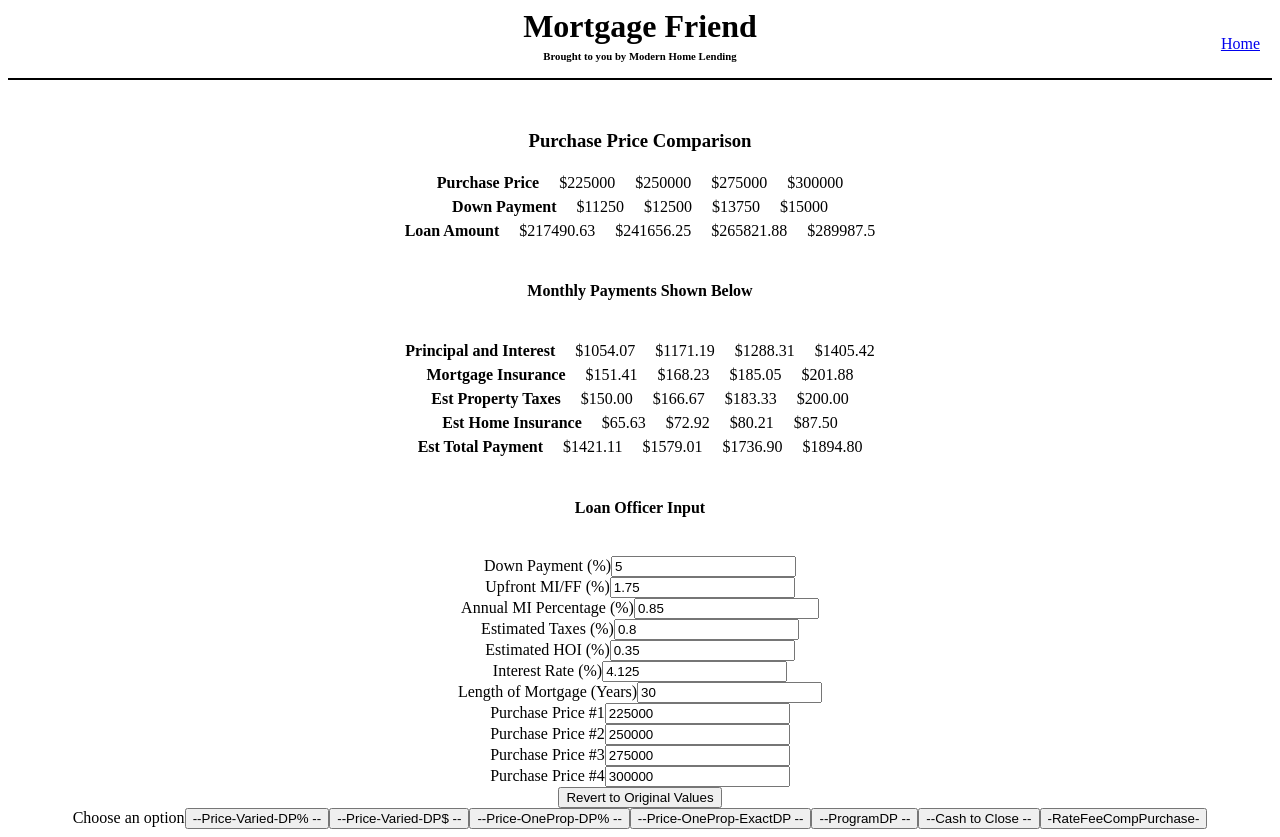
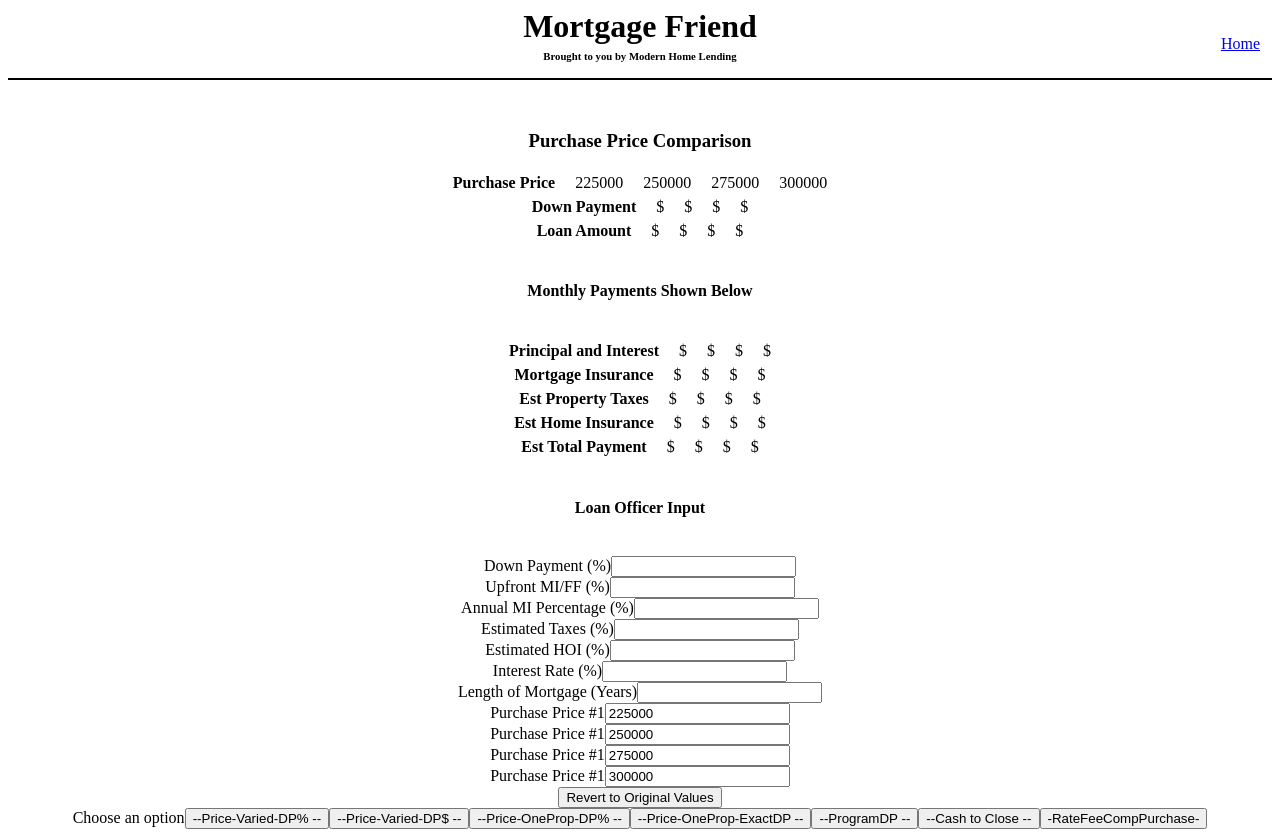
Before and after one commit to Zakery1/More-Friend, an Angular app: page /pvdp in a window 1280 px wide. Built offline with nearby package versions, Linux system fonts and the light colour scheme.

Commit message:
add first ngfor to purchase price

```diff
--- a/src/app/modules/services/purchase-prices.service.ts
+++ b/src/app/modules/services/purchase-prices.service.ts
@@ -5,15 +5,13 @@
 })
 export class PurchasePricesService {
 
+	public purchasePrices = [];
 	public purchasePriceOne: number;
 	public purchasePriceTwo: number;
 	public purchasePriceThree: number;
 	public purchasePriceFour: number;
 
 	constructor() {
-		this.purchasePriceOne = 225000;
-		this.purchasePriceTwo = 250000;
-		this.purchasePriceThree = 275000;
-		this.purchasePriceFour = 300000;
+		this.purchasePrices = [225000, 250000, 275000, 300000];
 	}
 }
--- a/src/app/modules/situations/components/price-varied-dp/price-varied-dp.component.html
+++ b/src/app/modules/situations/components/price-varied-dp/price-varied-dp.component.html
@@ -4,10 +4,7 @@
 		<div class="ppc">
 			<div class="ppc-row">
 				<div class="display-pprices display-pprices-l">Purchase Price</div>
-				<div class="display-pprices">${{purchasePriceOne}}</div>
-				<div class="display-pprices">${{purchasePriceTwo}}</div>
-				<div class="display-pprices">${{purchasePriceThree}}</div>
-				<div class="display-pprices">${{purchasePriceFour}}</div>
+				<div *ngFor="let purchasePrice of purchasePrices" class="display-pprices">{{purchasePrice}}</div>
 			</div>
 			<div class="ppc-row">
 				<div class="display-pprices display-pprices-l">Down Payment</div>
@@ -86,10 +83,7 @@
 		<p class="input-line">Estimated HOI (%)<input (input)="update()" [(ngModel)]="estimateHOI" type="number"></p>
 		<p class="input-line">Interest Rate (%)<input (input)="update()" [(ngModel)]="interestRate" type="number"></p>
 		<p class="input-line">Length of Mortgage (Years)<input (input)="update()" [(ngModel)]="mortgageYears" type="number"></p>
-		<p class="input-line">Purchase Price #1<input (input)="update()" [(ngModel)]="purchasePriceOne" type="number"></p>
-		<p class="input-line">Purchase Price #2<input (input)="update()" [(ngModel)]="purchasePriceTwo" type="number"></p>
-		<p class="input-line">Purchase Price #3<input (input)="update()" [(ngModel)]="purchasePriceThree" type="number"></p>
-		<p class="input-line">Purchase Price #4<input (input)="update()" [(ngModel)]="purchasePriceFour" type="number"></p>
+		<p *ngFor="let purchasePrice of purchasePrices;let index = index;trackBy:trackByIndex;" class="input-line">Purchase Price #1<input (input)="update()" [(ngModel)]="purchasePrices[index]" type="number"></p>
 	</div>
 	<button (click)="toOriginal()">Revert to Original Values</button>
 </div>
--- a/src/app/modules/situations/components/price-varied-dp/price-varied-dp.component.ts
+++ b/src/app/modules/situations/components/price-varied-dp/price-varied-dp.component.ts
@@ -1,3 +1,4 @@
+// angular
 import { Component, OnInit } from '@angular/core';
 
 // services
@@ -11,142 +12,152 @@
 })
 export class PriceVariedDpComponent implements OnInit {
 
-	public purchasePriceOne: number;
-	public purchasePriceTwo: number;
-	public purchasePriceThree: number;
-	public purchasePriceFour: number;
+	private config = {
+		downPaymentPercentage: null,
+		upfrontMiFf: null,
+		miPercentage: null,
+		estimatedTaxes: null,
+		estimateHOI: null,
+		interestRate: null,
+		mortgageYears: null
+	};
 
-	public downPaymentPercentage: number;
-	public upfrontMiFf: number;
-	public miPercentage: number;
-	public estimatedTaxes: number;
-	public estimateHOI: number;
-	public interestRate: number;
-	public mortgageYears: number;
+	public purchasePrices = [];
+	private downPayments = [];
+	private loanAmounts = [];
+	private pAndIs = [];
+	private mortgageInsurances = [];
+	private estimatePTs = [];
+	private estimatesHIs = [];
+	private estimatedPayments = [];
+
 
 	constructor(
 		private purchasePriceService: PurchasePricesService,
 		private priceVariedDPService: PriceVariedDPService) {
-		this.loadPurchasePrices();
-		this.loadComponentValues();
-	}
-
-	public downPaymentOne = (this.purchasePriceOne * this.downPaymentPercentage) / 100;
-	public downPaymentTwo = (this.purchasePriceTwo * this.downPaymentPercentage) / 100;
-	public downPaymentThree = (this.purchasePriceThree * this.downPaymentPercentage) / 100;
-	public downPaymentFour = (this.purchasePriceFour * this.downPaymentPercentage) / 100;
-
-	public loanAmountOne = (this.purchasePriceOne * (100 - this.downPaymentPercentage) / 100) * (100 + this.upfrontMiFf) / 100;
-	public loanAmountTwo = (this.purchasePriceTwo * (100 - this.downPaymentPercentage) / 100) * (100 + this.upfrontMiFf) / 100;
-	public loanAmountThree = (this.purchasePriceThree * (100 - this.downPaymentPercentage) / 100) * (100 + this.upfrontMiFf) / 100;
-	public loanAmountFour = (this.purchasePriceFour * (100 - this.downPaymentPercentage) / 100) * (100 + this.upfrontMiFf) / 100;
-
-	// tslint:disable-next-line:max-line-length
-	public pAndIOne = ((this.interestRate / 1200.0 * this.loanAmountOne) / (1.0 - Math.pow(1.0 + this.interestRate / 1200.00, -1.0 * this.mortgageYears * 12))).toFixed(2);
-	// tslint:disable-next-line:max-line-length
-	public pAndITwo = ((this.interestRate / 1200.0 * this.loanAmountTwo) / (1.0 - Math.pow(1.0 + this.interestRate / 1200.00, -1.0 * this.mortgageYears * 12))).toFixed(2);
-	// tslint:disable-next-line:max-line-length
-	public pAndIThree = ((this.interestRate / 1200.0 * this.loanAmountThree) / (1.0 - Math.pow(1.0 + this.interestRate / 1200.00, -1.0 * this.mortgageYears * 12))).toFixed(2);
-	// tslint:disable-next-line:max-line-length
-	public pAndIFour = ((this.interestRate / 1200.0 * this.loanAmountFour) / (1.0 - Math.pow(1.0 + this.interestRate / 1200.00, -1.0 * this.mortgageYears * 12))).toFixed(2);
-
-	public mortgageInsuranceOne = +((this.purchasePriceOne - this.downPaymentOne) * this.miPercentage / 1200).toFixed(2);
-	public mortgageInsuranceTwo = +((this.purchasePriceTwo - this.downPaymentTwo) * this.miPercentage / 1200).toFixed(2);
-	public mortgageInsuranceThree = +((this.purchasePriceThree - this.downPaymentThree) * this.miPercentage / 1200).toFixed(2);
-	public mortgageInsuranceFour = +((this.purchasePriceFour - this.downPaymentFour) * this.miPercentage / 1200).toFixed(2);
-
-	public estimatedPTOne = (this.purchasePriceOne * this.estimatedTaxes / 1200).toFixed(2);
-	public estimatedPTTwo = (this.purchasePriceTwo * this.estimatedTaxes / 1200).toFixed(2);
-	public estimatedPTThree = (this.purchasePriceThree * this.estimatedTaxes / 1200).toFixed(2);
-	public estimatedPTFour = (this.purchasePriceFour * this.estimatedTaxes / 1200).toFixed(2);
-
-	public estimatedHIOne = (this.purchasePriceOne * this.estimateHOI / 1200).toFixed(2);
-	public estimatedHITwo = (this.purchasePriceTwo * this.estimateHOI / 1200).toFixed(2);
-	public estimatedHIThree = (this.purchasePriceThree * this.estimateHOI / 1200).toFixed(2);
-	public estimatedHIFour = (this.purchasePriceFour * this.estimateHOI / 1200).toFixed(2);
-
-	public estimatedPaymentOne = (+this.pAndIOne + +this.mortgageInsuranceOne + +this.estimatedPTOne + +this.estimatedHIOne).toFixed(2);
-	public estimatedPaymentTwo = (+this.pAndITwo + +this.mortgageInsuranceTwo + +this.estimatedPTTwo + +this.estimatedHITwo).toFixed(2);
-	// tslint:disable-next-line:max-line-length
-	public estimatedPaymentThree = (+this.pAndIThree + +this.mortgageInsuranceThree + +this.estimatedPTThree + +this.estimatedHIThree).toFixed(2);
-	public estimatedPaymentFour = (+this.pAndIFour + +this.mortgageInsuranceFour + +this.estimatedPTFour + +this.estimatedHIFour).toFixed(2);
-
-	loadPurchasePrices() {
-		this.purchasePriceOne = this.purchasePriceService.purchasePriceOne;
-		this.purchasePriceTwo = this.purchasePriceService.purchasePriceTwo;
-		this.purchasePriceThree = this.purchasePriceService.purchasePriceThree;
-		this.purchasePriceFour = this.purchasePriceService.purchasePriceFour;
-	}
-
-	loadComponentValues() {
-		this.downPaymentPercentage = this.priceVariedDPService.downPaymentPercentage;
-		this.upfrontMiFf = this.priceVariedDPService.upfrontMiFf;
-		this.miPercentage = this.priceVariedDPService.miPercentage;
-		this.estimatedTaxes = this.priceVariedDPService.estimatedTaxes;
-		this.estimateHOI = this.priceVariedDPService.estimateHOI;
-		this.interestRate = this.priceVariedDPService.interestRate;
-		this.mortgageYears = this.priceVariedDPService.mortgageYears;
+		this.purchasePrices = this.purchasePriceService.purchasePrices;
+		console.log(this.purchasePrices);
+		// this.loadPurchasePrices();
+		// this.loadComponentValues();
 	}
 
 	ngOnInit() {
-		this.update();
+		// this.update();
 	}
 
-	public update() {
-		this.downPaymentOne = (this.purchasePriceOne * this.downPaymentPercentage) / 100;
-		this.downPaymentTwo = (this.purchasePriceTwo * this.downPaymentPercentage) / 100;
-		this.downPaymentThree = (this.purchasePriceThree * this.downPaymentPercentage) / 100;
-		this.downPaymentFour = (this.purchasePriceFour * this.downPaymentPercentage) / 100;
+	// public downPaymentOne = (this.purchasePriceOne * this.downPaymentPercentage) / 100;
+	// public downPaymentTwo = (this.purchasePriceTwo * this.downPaymentPercentage) / 100;
+	// public downPaymentThree = (this.purchasePriceThree * this.downPaymentPercentage) / 100;
+	// public downPaymentFour = (this.purchasePriceFour * this.downPaymentPercentage) / 100;
 
-		this.loanAmountOne = +((this.purchasePriceOne * (100 - this.downPaymentPercentage) / 100) * (100 + this.upfrontMiFf) / 100).toFixed(2);
-		this.loanAmountTwo = +((this.purchasePriceTwo * (100 - this.downPaymentPercentage) / 100) * (100 + this.upfrontMiFf) / 100).toFixed(2);
-		// tslint:disable-next-line:max-line-length
-		this.loanAmountThree = +((this.purchasePriceThree * (100 - this.downPaymentPercentage) / 100) * (100 + this.upfrontMiFf) / 100).toFixed(2);
-		this.loanAmountFour = +((this.purchasePriceFour * (100 - this.downPaymentPercentage) / 100) * (100 + this.upfrontMiFf) / 100).toFixed(2);
+	// public loanAmountOne = (this.purchasePriceOne * (100 - this.downPaymentPercentage) / 100) * (100 + this.upfrontMiFf) / 100;
+	// public loanAmountTwo = (this.purchasePriceTwo * (100 - this.downPaymentPercentage) / 100) * (100 + this.upfrontMiFf) / 100;
+	// public loanAmountThree = (this.purchasePriceThree * (100 - this.downPaymentPercentage) / 100) * (100 + this.upfrontMiFf) / 100;
+	// public loanAmountFour = (this.purchasePriceFour * (100 - this.downPaymentPercentage) / 100) * (100 + this.upfrontMiFf) / 100;
 
-		// tslint:disable-next-line:max-line-length
-		this.pAndIOne = ((this.interestRate / 1200.0 * this.loanAmountOne) / (1.0 - Math.pow(1.0 + this.interestRate / 1200.00, -1.0 * this.mortgageYears * 12))).toFixed(2);
-		// tslint:disable-next-line:max-line-length
-		this.pAndITwo = ((this.interestRate / 1200.0 * this.loanAmountTwo) / (1.0 - Math.pow(1.0 + this.interestRate / 1200.00, -1.0 * this.mortgageYears * 12))).toFixed(2);
-		// tslint:disable-next-line:max-line-length
-		this.pAndIThree = ((this.interestRate / 1200.0 * this.loanAmountThree) / (1.0 - Math.pow(1.0 + this.interestRate / 1200.00, -1.0 * this.mortgageYears * 12))).toFixed(2);
-		// tslint:disable-next-line:max-line-length
-		this.pAndIFour = ((this.interestRate / 1200.0 * this.loanAmountFour) / (1.0 - Math.pow(1.0 + this.interestRate / 1200.00, -1.0 * this.mortgageYears * 12))).toFixed(2);
+	// tslint:disable-next-line:max-line-length
+	// public pAndIOne = ((this.interestRate / 1200.0 * this.loanAmountOne) / (1.0 - Math.pow(1.0 + this.interestRate / 1200.00, -1.0 * this.mortgageYears * 12))).toFixed(2);
+	// // tslint:disable-next-line:max-line-length
+	// tslint:disable-next-line:max-line-length
+	// public pAndITwo = ((this.interestRate / 1200.0 * this.loanAmountTwo) / (1.0 - Math.pow(1.0 + this.interestRate / 1200.00, -1.0 * this.mortgageYears * 12))).toFixed(2);
+	// // tslint:disable-next-line:max-line-length
+	// tslint:disable-next-line:max-line-length
+	// public pAndIThree = ((this.interestRate / 1200.0 * this.loanAmountThree) / (1.0 - Math.pow(1.0 + this.interestRate / 1200.00, -1.0 * this.mortgageYears * 12))).toFixed(2);
+	// // tslint:disable-next-line:max-line-length
+	// tslint:disable-next-line:max-line-length
+	// public pAndIFour = ((this.interestRate / 1200.0 * this.loanAmountFour) / (1.0 - Math.pow(1.0 + this.interestRate / 1200.00, -1.0 * this.mortgageYears * 12))).toFixed(2);
 
-		this.mortgageInsuranceOne = +((this.purchasePriceOne - this.downPaymentOne) * this.miPercentage / 1200).toFixed(2);
-		this.mortgageInsuranceTwo = +((this.purchasePriceTwo - this.downPaymentTwo) * this.miPercentage / 1200).toFixed(2);
-		this.mortgageInsuranceThree = +((this.purchasePriceThree - this.downPaymentThree) * this.miPercentage / 1200).toFixed(2);
-		this.mortgageInsuranceFour = +((this.purchasePriceFour - this.downPaymentFour) * this.miPercentage / 1200).toFixed(2);
+	// public mortgageInsuranceOne = +((this.purchasePriceOne - this.downPaymentOne) * this.miPercentage / 1200).toFixed(2);
+	// public mortgageInsuranceTwo = +((this.purchasePriceTwo - this.downPaymentTwo) * this.miPercentage / 1200).toFixed(2);
+	// public mortgageInsuranceThree = +((this.purchasePriceThree - this.downPaymentThree) * this.miPercentage / 1200).toFixed(2);
+	// public mortgageInsuranceFour = +((this.purchasePriceFour - this.downPaymentFour) * this.miPercentage / 1200).toFixed(2);
 
-		this.estimatedPTOne = (this.purchasePriceOne * this.estimatedTaxes / 1200).toFixed(2);
-		this.estimatedPTTwo = (this.purchasePriceTwo * this.estimatedTaxes / 1200).toFixed(2);
-		this.estimatedPTThree = (this.purchasePriceThree * this.estimatedTaxes / 1200).toFixed(2);
-		this.estimatedPTFour = (this.purchasePriceFour * this.estimatedTaxes / 1200).toFixed(2);
+	// public estimatedPTOne = (this.purchasePriceOne * this.estimatedTaxes / 1200).toFixed(2);
+	// public estimatedPTTwo = (this.purchasePriceTwo * this.estimatedTaxes / 1200).toFixed(2);
+	// public estimatedPTThree = (this.purchasePriceThree * this.estimatedTaxes / 1200).toFixed(2);
+	// public estimatedPTFour = (this.purchasePriceFour * this.estimatedTaxes / 1200).toFixed(2);
 
-		this.estimatedHIOne = (this.purchasePriceOne * this.estimateHOI / 1200).toFixed(2);
-		this.estimatedHITwo = (this.purchasePriceTwo * this.estimateHOI / 1200).toFixed(2);
-		this.estimatedHIThree = (this.purchasePriceThree * this.estimateHOI / 1200).toFixed(2);
-		this.estimatedHIFour = (this.purchasePriceFour * this.estimateHOI / 1200).toFixed(2);
+	// public estimatedHIOne = (this.purchasePriceOne * this.estimateHOI / 1200).toFixed(2);
+	// public estimatedHITwo = (this.purchasePriceTwo * this.estimateHOI / 1200).toFixed(2);
+	// public estimatedHIThree = (this.purchasePriceThree * this.estimateHOI / 1200).toFixed(2);
+	// public estimatedHIFour = (this.purchasePriceFour * this.estimateHOI / 1200).toFixed(2);
 
-		this.estimatedPaymentOne = (+this.pAndIOne + +this.mortgageInsuranceOne + +this.estimatedPTOne + +this.estimatedHIOne).toFixed(2);
-		this.estimatedPaymentTwo = (+this.pAndITwo + +this.mortgageInsuranceTwo + +this.estimatedPTTwo + +this.estimatedHITwo).toFixed(2);
-		// tslint:disable-next-line:max-line-length
-		this.estimatedPaymentThree = (+this.pAndIThree + +this.mortgageInsuranceThree + +this.estimatedPTThree + +this.estimatedHIThree).toFixed(2);
-		this.estimatedPaymentFour = (+this.pAndIFour + +this.mortgageInsuranceFour + +this.estimatedPTFour + +this.estimatedHIFour).toFixed(2);
-	}
+	// public estimatedPaymentOne = (+this.pAndIOne + +this.mortgageInsuranceOne + +this.estimatedPTOne + +this.estimatedHIOne).toFixed(2);
+	// public estimatedPaymentTwo = (+this.pAndITwo + +this.mortgageInsuranceTwo + +this.estimatedPTTwo + +this.estimatedHITwo).toFixed(2);
+	// // tslint:disable-next-line:max-line-length
+	// tslint:disable-next-line:max-line-length
+	// public estimatedPaymentThree = (+this.pAndIThree + +this.mortgageInsuranceThree + +this.estimatedPTThree + +this.estimatedHIThree).toFixed(2);
+	// tslint:disable-next-line:max-line-length
+	// public estimatedPaymentFour = (+this.pAndIFour + +this.mortgageInsuranceFour + +this.estimatedPTFour + +this.estimatedHIFour).toFixed(2);
 
-	public toOriginal() {
-		this.purchasePriceOne = this.purchasePriceService.purchasePriceOne;
-		this.purchasePriceTwo = this.purchasePriceService.purchasePriceTwo;
-		this.purchasePriceThree = this.purchasePriceService.purchasePriceThree;
-		this.purchasePriceFour = this.purchasePriceService.purchasePriceFour;
-		this.downPaymentPercentage = 5;
-		this.upfrontMiFf = 1.75;
-		this.miPercentage = 0.85;
-		this.estimatedTaxes = 0.8;
-		this.estimateHOI = 0.35;
-		this.interestRate = 4.125;
-		this.mortgageYears = 30;
-		this.update();
-	}
+	// loadPurchasePrices() {
+	// 	this.purchasePriceOne = this.purchasePriceService.purchasePriceOne;
+	// 	this.purchasePriceTwo = this.purchasePriceService.purchasePriceTwo;
+	// 	this.purchasePriceThree = this.purchasePriceService.purchasePriceThree;
+	// 	this.purchasePriceFour = this.purchasePriceService.purchasePriceFour;
+	// }
+
+	// loadComponentValues() {
+	// 	this.downPaymentPercentage = this.priceVariedDPService.downPaymentPercentage;
+	// 	this.upfrontMiFf = this.priceVariedDPService.upfrontMiFf;
+	// 	this.miPercentage = this.priceVariedDPService.miPercentage;
+	// 	this.estimatedTaxes = this.priceVariedDPService.estimatedTaxes;
+	// 	this.estimateHOI = this.priceVariedDPService.estimateHOI;
+	// 	this.interestRate = this.priceVariedDPService.interestRate;
+	// 	this.mortgageYears = this.priceVariedDPService.mortgageYears;
+	// }
+
+
+
+	// public update() {
+	// 	this.downPaymentOne = (this.purchasePriceOne * this.downPaymentPercentage) / 100;
+	// 	this.downPaymentTwo = (this.purchasePriceTwo * this.downPaymentPercentage) / 100;
+	// 	this.downPaymentThree = (this.purchasePriceThree * this.downPaymentPercentage) / 100;
+	// 	this.downPaymentFour = (this.purchasePriceFour * this.downPaymentPercentage) / 100;
+
+	// 	this.loanAmountOne = +((this.purchasePriceOne * (100 - this.downPaymentPercentage) / 100) * (100 + this.upfrontMiFf) / 100).toFixed(2);
+	// 	this.loanAmountTwo = +((this.purchasePriceTwo * (100 - this.downPaymentPercentage) / 100) * (100 + this.upfrontMiFf) / 100).toFixed(2);
+	// 	this.loanAmountThree = +((this.purchasePriceThree * (100 - this.downPaymentPercentage) / 100) * (100 + this.upfrontMiFf) / 100).toFixed(2);
+	// 	this.loanAmountFour = +((this.purchasePriceFour * (100 - this.downPaymentPercentage) / 100) * (100 + this.upfrontMiFf) / 100).toFixed(2);
+
+	// 	this.pAndIOne = ((this.interestRate / 1200.0 * this.loanAmountOne) / (1.0 - Math.pow(1.0 + this.interestRate / 1200.00, -1.0 * this.mortgageYears * 12))).toFixed(2);
+	// 	this.pAndITwo = ((this.interestRate / 1200.0 * this.loanAmountTwo) / (1.0 - Math.pow(1.0 + this.interestRate / 1200.00, -1.0 * this.mortgageYears * 12))).toFixed(2);
+	// 	this.pAndIThree = ((this.interestRate / 1200.0 * this.loanAmountThree) / (1.0 - Math.pow(1.0 + this.interestRate / 1200.00, -1.0 * this.mortgageYears * 12))).toFixed(2);
+	// 	this.pAndIFour = ((this.interestRate / 1200.0 * this.loanAmountFour) / (1.0 - Math.pow(1.0 + this.interestRate / 1200.00, -1.0 * this.mortgageYears * 12))).toFixed(2);
+
+	// 	this.mortgageInsuranceOne = +((this.purchasePriceOne - this.downPaymentOne) * this.miPercentage / 1200).toFixed(2);
+	// 	this.mortgageInsuranceTwo = +((this.purchasePriceTwo - this.downPaymentTwo) * this.miPercentage / 1200).toFixed(2);
+	// 	this.mortgageInsuranceThree = +((this.purchasePriceThree - this.downPaymentThree) * this.miPercentage / 1200).toFixed(2);
+	// 	this.mortgageInsuranceFour = +((this.purchasePriceFour - this.downPaymentFour) * this.miPercentage / 1200).toFixed(2);
+
+	// 	this.estimatedPTOne = (this.purchasePriceOne * this.estimatedTaxes / 1200).toFixed(2);
+	// 	this.estimatedPTTwo = (this.purchasePriceTwo * this.estimatedTaxes / 1200).toFixed(2);
+	// 	this.estimatedPTThree = (this.purchasePriceThree * this.estimatedTaxes / 1200).toFixed(2);
+	// 	this.estimatedPTFour = (this.purchasePriceFour * this.estimatedTaxes / 1200).toFixed(2);
+
+	// 	this.estimatedHIOne = (this.purchasePriceOne * this.estimateHOI / 1200).toFixed(2);
+	// 	this.estimatedHITwo = (this.purchasePriceTwo * this.estimateHOI / 1200).toFixed(2);
+	// 	this.estimatedHIThree = (this.purchasePriceThree * this.estimateHOI / 1200).toFixed(2);
+	// 	this.estimatedHIFour = (this.purchasePriceFour * this.estimateHOI / 1200).toFixed(2);
+
+	// 	this.estimatedPaymentOne = (+this.pAndIOne + +this.mortgageInsuranceOne + +this.estimatedPTOne + +this.estimatedHIOne).toFixed(2);
+	// 	this.estimatedPaymentTwo = (+this.pAndITwo + +this.mortgageInsuranceTwo + +this.estimatedPTTwo + +this.estimatedHITwo).toFixed(2);
+	// 	this.estimatedPaymentThree = (+this.pAndIThree + +this.mortgageInsuranceThree + +this.estimatedPTThree + +this.estimatedHIThree).toFixed(2);
+	// 	this.estimatedPaymentFour = (+this.pAndIFour + +this.mortgageInsuranceFour + +this.estimatedPTFour + +this.estimatedHIFour).toFixed(2);
+	// }
+
+	// public toOriginal() {
+	// 	this.purchasePriceOne = this.purchasePriceService.purchasePriceOne;
+	// 	this.purchasePriceTwo = this.purchasePriceService.purchasePriceTwo;
+	// 	this.purchasePriceThree = this.purchasePriceService.purchasePriceThree;
+	// 	this.purchasePriceFour = this.purchasePriceService.purchasePriceFour;
+	// 	this.downPaymentPercentage = 5;
+	// 	this.upfrontMiFf = 1.75;
+	// 	this.miPercentage = 0.85;
+	// 	this.estimatedTaxes = 0.8;
+	// 	this.estimateHOI = 0.35;
+	// 	this.interestRate = 4.125;
+	// 	this.mortgageYears = 30;
+	// 	this.update();
+	// }
 }
--- a/src/app/modules/situations/situations.module.ts
+++ b/src/app/modules/situations/situations.module.ts
@@ -1,6 +1,7 @@
 import { NgModule } from '@angular/core';
 import { CommonModule } from '@angular/common';
 import { FormsModule } from '@angular/forms';
+
 
 
 import { PriceVariedDpComponent } from './components/price-varied-dp/price-varied-dp.component';
--- a/tslint.json
+++ b/tslint.json
@@ -29,7 +29,7 @@
     "label-position": true,
     "max-line-length": [
       true,
-      140
+      180
     ],
     "member-access": false,
     "member-ordering": [
```
